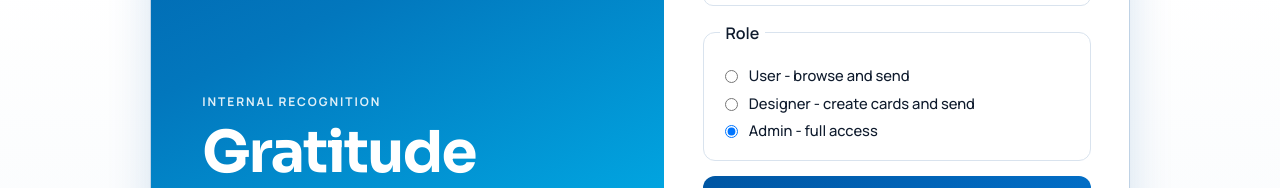
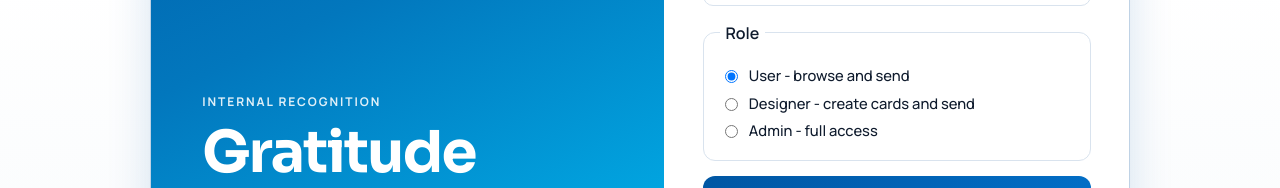
Before and after one commit to SeniruR/project_grat, a React (Vite) app in the folder web/: page /login in a window 1280 px wide. Shown: the part 403-591 px from the top of the page. Built offline with nearby package versions, Linux system fonts and the light colour scheme; no server answers.

Commit message:
normal user default

```diff
--- a/web/src/pages/LoginPage.tsx
+++ b/web/src/pages/LoginPage.tsx
@@ -8,7 +8,7 @@ export function LoginPage() {
   const { user, login, loading } = useAuth();
   const [displayName, setDisplayName] = useState("Seniru");
   const [email, setEmail] = useState("seniru@slt.com.lk");
-  const [role, setRole] = useState<AppRole>("ADMIN");
+  const [role, setRole] = useState<AppRole>("USER");
   const [error, setError] = useState<string | null>(null);
   const [submitting, setSubmitting] = useState(false);
   const [modes, setModes] = useState("…");
```
